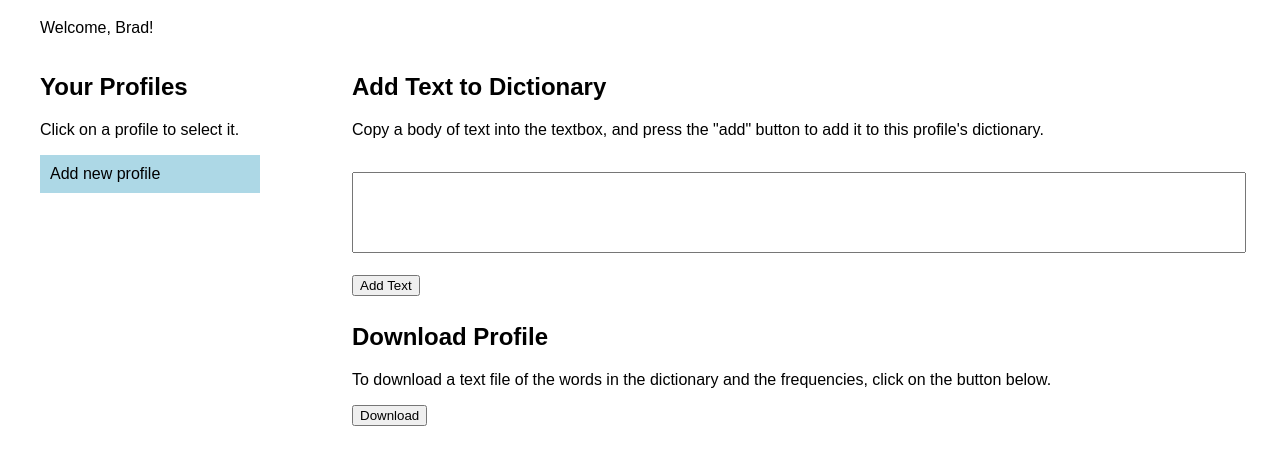
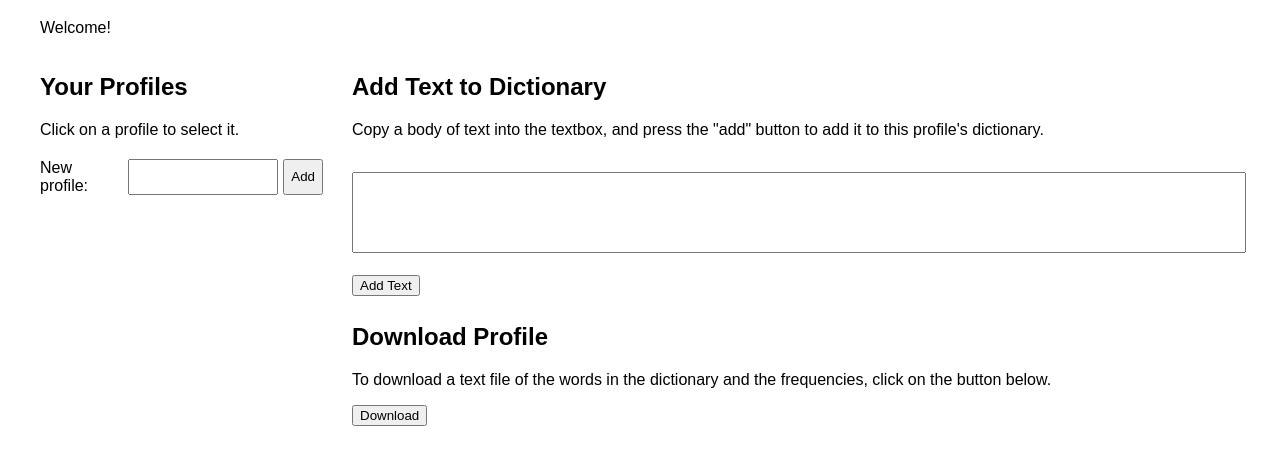
Before and after one commit to jiaqih811/9-key-iOS-Keyboard, a website: page nineKeyProfileSystem/static/index.html in a window 1280 px wide. Shown: the part 61-526 px from the top of the page. Drawn offline with nearby package versions, Linux system fonts and the light colour scheme; no server answers.

Commit message:
Implement correct profile creation

```diff
--- a/nineKeyProfileSystem/static/css/main.css
+++ b/nineKeyProfileSystem/static/css/main.css
@@ -30,6 +30,20 @@ body {
 	width: 250px;
 }
 
+#profile_new {
+	display: flex;
+	flex-direction: row;
+	margin: 20px 0px 20px 0px;
+}
+
+#profile_new > *{
+	margin-right: 5px;
+}
+
+#profile_new_input {
+	width: 50%;
+}
+
 #profile_edit {
 	width: 74%;
 	margin-left: 1%;
--- a/nineKeyProfileSystem/static/index.html
+++ b/nineKeyProfileSystem/static/index.html
@@ -8,15 +8,19 @@
 <body>
 	<div>
 		<h1>9 Key Keyboard (Beta)</h1>
-		<p>Welcome, Brad!</p>
+		<p>Welcome!</p>
 	</div>
 	<div id="container">
 		<div id="profile_view">
 			<h2>Your Profiles</h2>
 			<p>Click on a profile to select it.</p>
 			<div id="profile_list">
-				<div class="profile">Add new profile</div>
 			</div>
+			<form id="profile_new">
+				<label for="profile_new_input">New profile:</label>
+				<input id="profile_new_input" type="text">
+				<input type="submit" value="Add">
+			</form>
 		</div>
 		<div id="profile_edit">
 			<div id="profile_edit_add_text">
--- a/nineKeyProfileSystem/static/js/main.js
+++ b/nineKeyProfileSystem/static/js/main.js
@@ -8,6 +8,12 @@ $(function() {
 		console.log(`i was clicked: ${this.innerHTML}`);
 		$(".selected").removeClass("selected");
 		$(this).addClass("selected");
+	});
+
+	$("#profile_new").submit(function(e) {
+		e.preventDefault();
+
+		createProfile($("#profile_new_input").val());
 	});
 });
 
@@ -34,8 +40,8 @@ function showWords(profileName) {
 	});
 }
 
-function createProfile() {
-	var profile = $("#profile_create_name").val();
+// TODO: Client side validation
+function createProfile(profile) {
 	$.ajax("/api/v1/profiles", {
 		type: "POST",
 		contentType: "application/json",
```
Also changed, not shown: nineKeyProfileSystem/database/database.js (+7 -6 lines).
